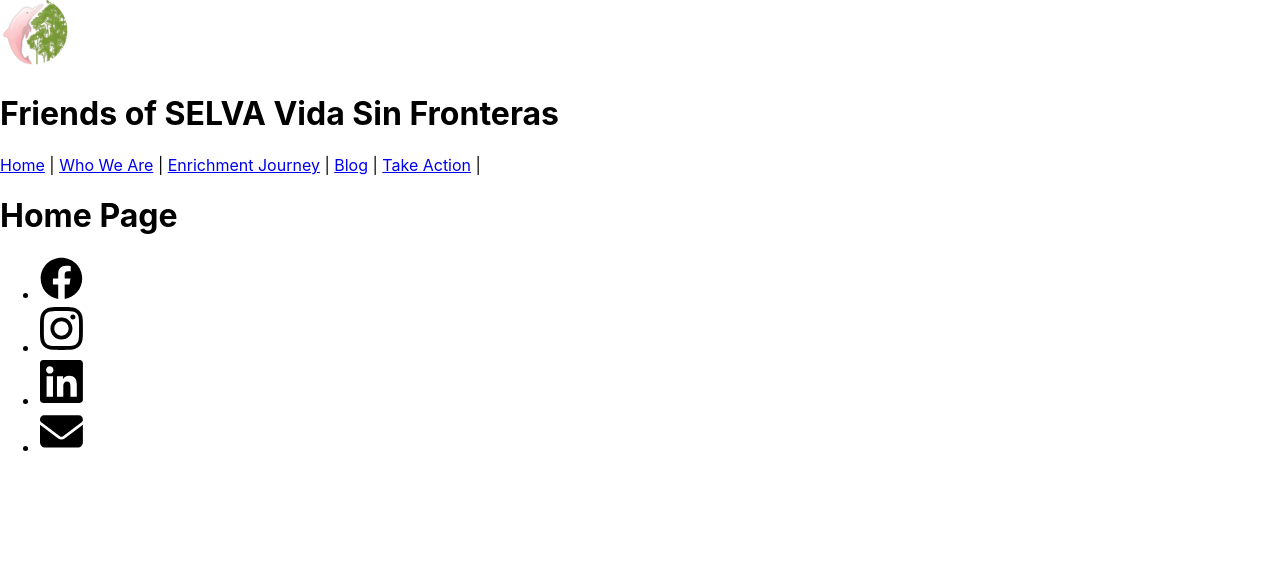
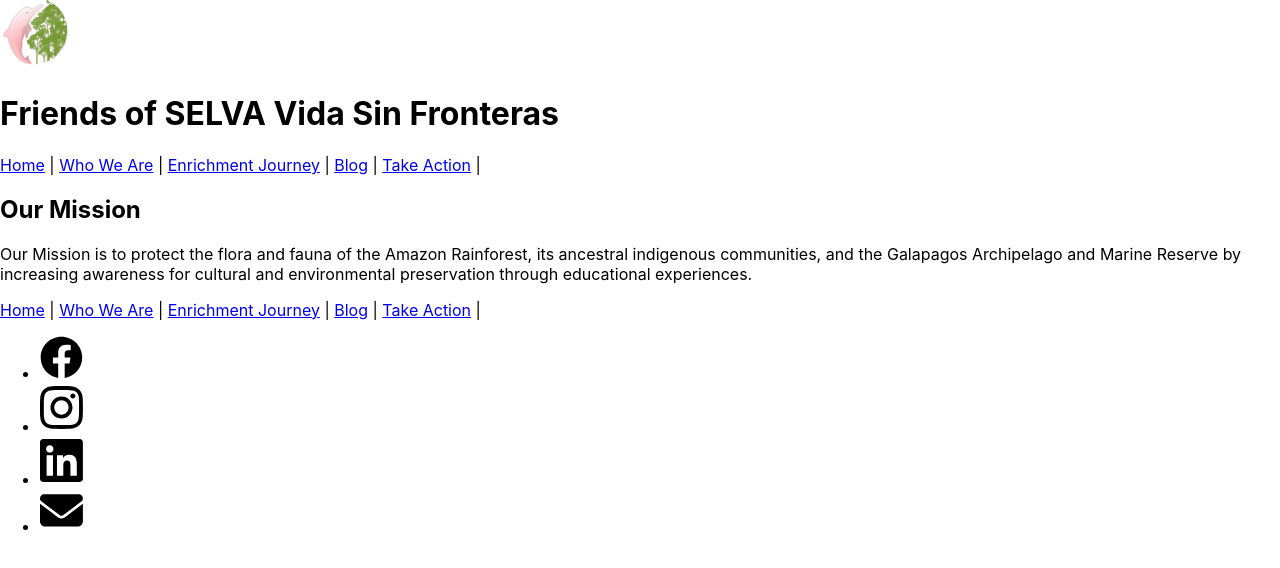
Before and after one commit to SELVA-Vida-Sin-Fronteras/website, a React (Create React App) app: page / in a window 1280 px wide. Shown: the top 568 px of the page. Built offline with nearby package versions, Linux system fonts and the light colour scheme.

Commit message:
add content

```diff
--- a/src/Components/Footer.jsx
+++ b/src/Components/Footer.jsx
@@ -1,8 +1,6 @@
 import { ReactComponent as Facebook } from "../assets/facebook.svg";
 import { ReactComponent as Email } from "../assets/email.svg";
-import { ReactComponent as Twitter } from "../assets/twitter.svg";
 import { ReactComponent as Instagram } from "../assets/instagram.svg";
-
 import { ReactComponent as LinkedIn } from "../assets/linkedin.svg";
 
 const fill = "black";
--- a/src/Components/NavBar.jsx
+++ b/src/Components/NavBar.jsx
@@ -3,7 +3,7 @@ import logo from "../assets/logo.png";
 
 const NavBar = () => {
   return (
-    <>
+    <div className="navbar">
       <img src={logo} alt="logo" />
       <h1>Friends of SELVA Vida Sin Fronteras</h1>
       <NavLink to="/">Home</NavLink>
@@ -16,7 +16,7 @@ const NavBar = () => {
       {" | "}
       <NavLink to="/TakeAction">Take Action</NavLink>
       {" | "}
-    </>
+    </div>
   );
 };
 
--- a/src/Routes/Home.jsx
+++ b/src/Routes/Home.jsx
@@ -1,5 +1,26 @@
+import { NavLink } from "react-router-dom";
 const Home = () => {
-  return <h1>Home Page</h1>;
+  return (
+    <div className="homepage">
+      <h2>Our Mission</h2>
+      <p>
+        Our Mission is to protect the flora and fauna of the Amazon Rainforest,
+        its ancestral indigenous communities, and the Galapagos Archipelago and
+        Marine Reserve by increasing awareness for cultural and environmental
+        preservation through educational experiences.
+      </p>
+      <NavLink to="/">Home</NavLink>
+      {" | "}
+      <NavLink to="/WhoWeAre">Who We Are</NavLink>
+      {" | "}
+      <NavLink to="/EnrichmentJourney">Enrichment Journey</NavLink>
+      {" | "}
+      <NavLink to="/Blog">Blog</NavLink>
+      {" | "}
+      <NavLink to="/TakeAction">Take Action</NavLink>
+      {" | "}
+    </div>
+  );
 };
 
 export default Home;
```
